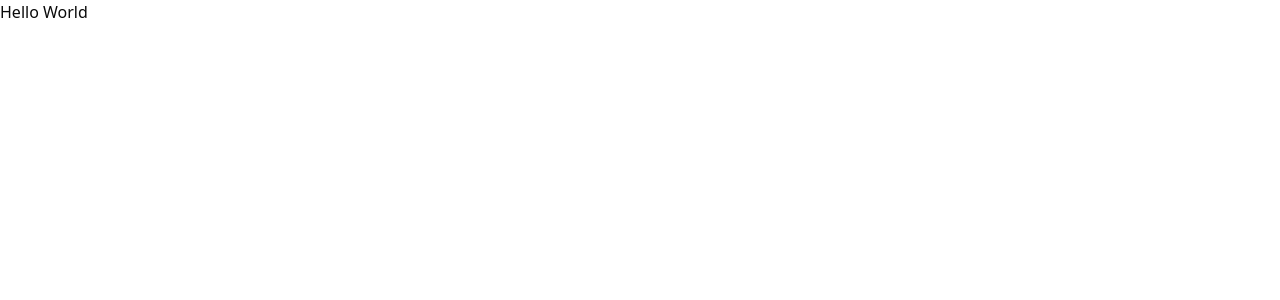
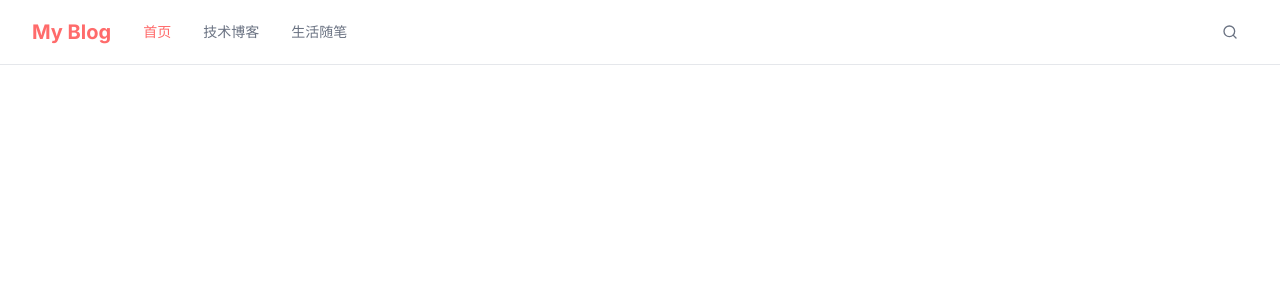
Before and after one commit to 0x3147/my-blog, a Next.js app: page / in a window 1280 px wide. Shown: the top 300 px of the page. Built offline with nearby package versions, Linux system fonts and the light colour scheme.

Commit message:
feat：静态资源添加

```diff
--- a/src/app/layout.tsx
+++ b/src/app/layout.tsx
@@ -1,4 +1,9 @@
 import './globals.css'
+import { Inter } from 'next/font/google'
+import { ThemeProvider } from '@/components/theme-provider'
+import Navbar from '@/components/layout/navbar/Navbar'
+
+const inter = Inter({ subsets: ['latin'] })
 
 export default function RootLayout({
   children,
@@ -6,8 +11,20 @@ export default function RootLayout({
   children: React.ReactNode
 }>) {
   return (
-    <html lang="en">
-      <body>{children}</body>
+    <html lang="zh" suppressHydrationWarning>
+      <body className={inter.className}>
+        <ThemeProvider
+          attribute="class"
+          defaultTheme="system"
+          enableSystem
+          disableTransitionOnChange
+        >
+          <div className="relative flex min-h-screen flex-col">
+            <Navbar />
+            <main className="flex-1">{children}</main>
+          </div>
+        </ThemeProvider>
+      </body>
     </html>
   )
 }
--- /dev/null
+++ b/src/components/layout/navbar/Navbar.tsx
@@ -0,0 +1,61 @@
+'use client'
+
+import Link from 'next/link'
+import { usePathname } from 'next/navigation'
+import { Search } from 'lucide-react'
+import { Button } from '@/components/ui/button'
+
+const Navbar = () => {
+  const pathname = usePathname()
+
+  const navItems = [
+    { name: '首页', href: '/' },
+    { name: '技术博客', href: '/posts' },
+    { name: '生活随笔', href: '/life' },
+  ]
+
+  return (
+    <header className="fixed top-0 left-0 right-0 z-50 bg-white border-b border-gray-200">
+      <div className="max-w-7xl mx-auto px-4 sm:px-6 lg:px-8">
+        <div className="flex items-center h-16">
+          {/* Logo */}
+          <div className="flex-shrink-0">
+            <Link href="/" className="text-xl font-bold text-[#FF6B6B]">
+              My Blog
+            </Link>
+          </div>
+
+          {/* Navigation */}
+          <nav className="flex items-center space-x-8 ml-8">
+            {navItems.map((item) => (
+              <Link
+                key={item.href}
+                href={item.href}
+                className={`text-sm font-medium transition-colors ${
+                  pathname === item.href
+                    ? 'text-[#FF6B6B]'
+                    : 'text-gray-500 hover:text-[#FF6B6B]'
+                }`}
+              >
+                {item.name}
+              </Link>
+            ))}
+          </nav>
+
+          {/* Right side buttons */}
+          <div className="flex items-center space-x-4 ml-auto">
+            <Button
+              variant="ghost"
+              size="icon"
+              className="text-gray-500 hover:text-gray-900"
+            >
+              <Search className="h-5 w-5" />
+            </Button>
+          </div>
+        </div>
+      </div>
+    </header>
+  )
+}
+
+export default Navbar
--- /dev/null
+++ b/src/components/theme-provider.tsx
@@ -0,0 +1,11 @@
+'use client'
+
+import { type ReactNode } from 'react'
+import {
+  ThemeProvider as NextThemesProvider,
+  type ThemeProviderProps,
+} from 'next-themes'
+
+export function ThemeProvider({ children, ...props }: ThemeProviderProps) {
+  return <NextThemesProvider {...props}>{children}</NextThemesProvider>
+}
```
Also changed, not shown: public/banner.png (added).
